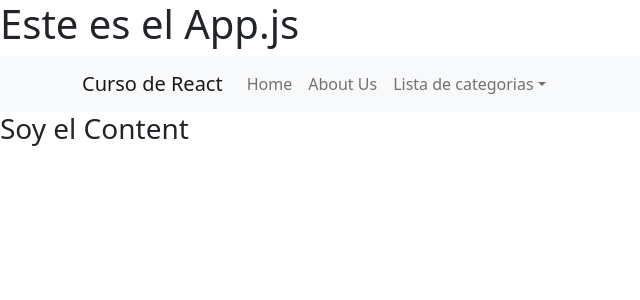
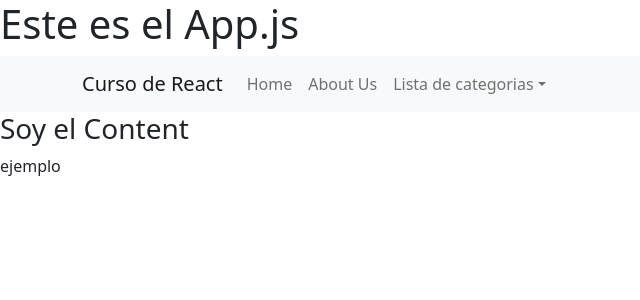
Before and after one commit to CeciliaAravena/proyecto-react, a React (Create React App) app: page / in a window 1280 px wide. Shown: the top 300 px of the page, without its empty margins (0-640 px from the left). Built offline with nearby package versions, Linux system fonts and the light colour scheme.

Commit message:
ejemplo modificacion

```diff
--- a/src/App.js
+++ b/src/App.js
@@ -8,6 +8,7 @@ function App() {
      <h1>Este es el App.js</h1>
      <NavBar/>
      <Content/>
+     <p>ejemplo</p>
     </div>
   );
 }
```
